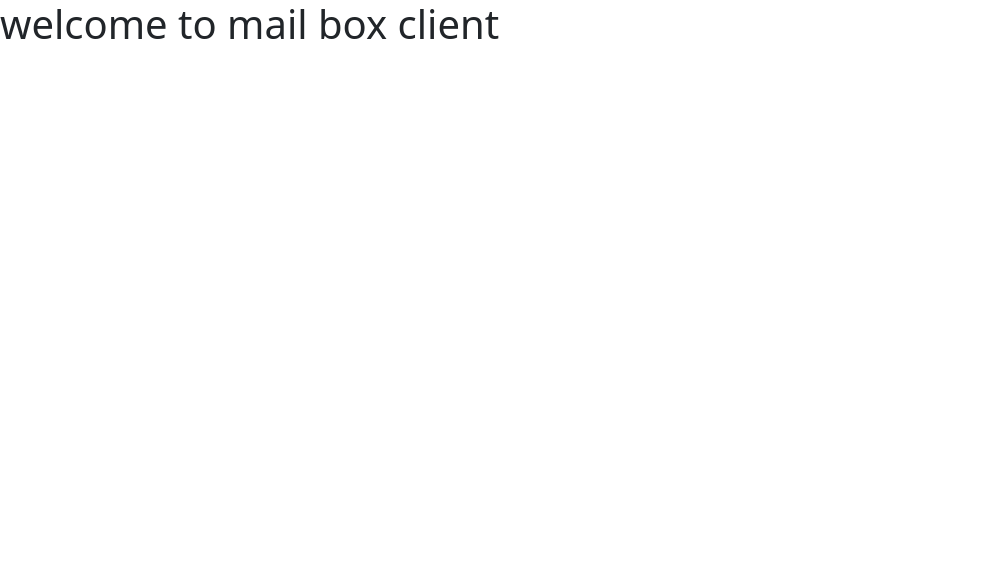
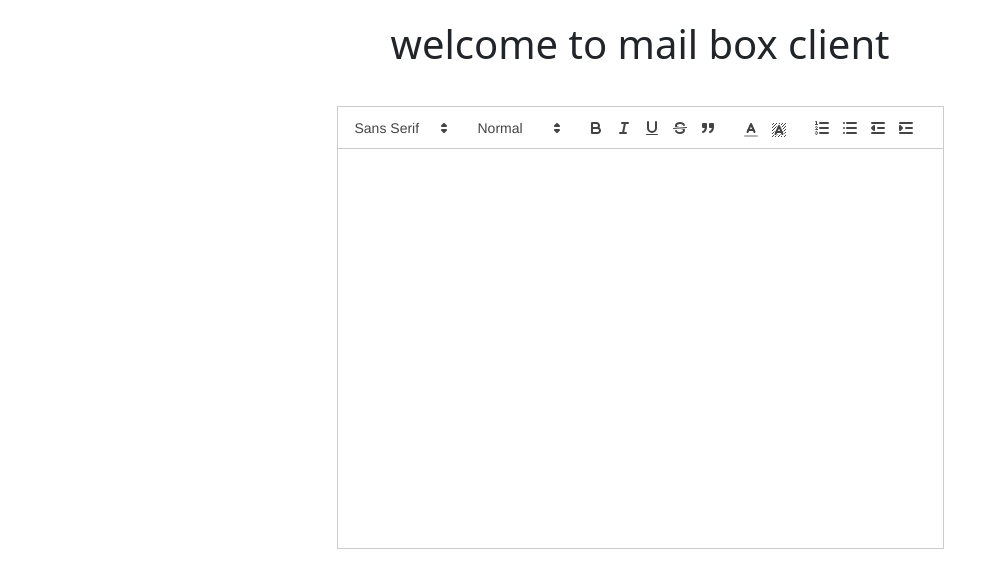
Before and after one commit to Dilkashpeshimam18/mailBoxClient-react, a React (Create React App) app: page / in a window 1280 px wide. Shown: the top 588 px of the page, without its empty margins (0-1007 px from the left). Built offline with nearby package versions, Linux system fonts and the light colour scheme.

Commit message:
created text editor using react-quill & react-draft-wysiwyg

```diff
--- /dev/null
+++ b/src/components/Home/Home.css
@@ -0,0 +1,7 @@
+.home {
+  display: flex;
+  flex-direction: column;
+  justify-content: center;
+  align-items: center;
+  padding-top: 20px;
+}
--- a/src/components/Home/Home.js
+++ b/src/components/Home/Home.js
@@ -1,8 +1,14 @@
 import React from 'react'
-
+import TextEditor from '../TextEditor/TextEditor'
+import './Home.css'
+import Editor from '../TextEditor/Editor'
 const Home = () => {
     return (
-        <div><h1>welcome to mail box client</h1></div>
+        <div className='home'>
+            <h1>welcome to mail box client</h1>
+            {/* <TextEditor /> */}
+            <Editor />
+        </div>
     )
 }
 
--- /dev/null
+++ b/src/components/TextEditor/Editor.js
@@ -0,0 +1,54 @@
+import React, { useState, useEffect, useRef } from 'react'
+import ReactQuill from 'react-quill';
+import '../../../node_modules/react-quill/dist/quill.snow.css';
+import Parser from 'html-react-parser';
+
+const Editor = () => {
+    const [value, setValue] = useState('');
+    let editorRef = useRef()
+    const modules = {
+        toolbar: [
+            [{ 'font': [] }],
+            [{ 'size': ['small', false, 'large', 'huge'] }],
+            ['bold', 'italic', 'underline', 'strike', 'blockquote'],
+            [{ 'color': [] }, { 'background': [] }],
+            [{ 'list': 'ordered' }, { 'list': 'bullet' }, { 'indent': '-1' }, { 'indent': '+1' }],
+        ],
+    }
+
+    const formats = [
+        'font',
+        'size',
+        'bold', 'italic', 'underline', 'strike', 'blockquote',
+        'color', 'background',
+        'list', 'bullet', 'indent',
+
+    ]
+    const onChangeText = () => {
+        let editor = editorRef.getEditor();
+        let unprivilegedEditor = editorRef.makeUnprivilegedEditor(editor);
+        let inpText = unprivilegedEditor.getText();
+        setValue(inpText)
+    }
+
+    useEffect(() => {
+
+        console.log(value)
+    }, [value])
+    return (
+        <div className='textEditor'>
+            <ReactQuill theme="snow"
+                style={{ height: '400px' }}
+                value={value}
+                onChange={onChangeText}
+                modules={modules}
+                formats={formats}
+                ref={(el) => { editorRef = el }}
+            ></ReactQuill>
+            {Parser(value)}
+        </div>
+
+    )
+}
+
+export default Editor
--- /dev/null
+++ b/src/components/TextEditor/TextEditor.css
@@ -0,0 +1,22 @@
+.textEditor {
+  display: flex;
+  flex-direction: column;
+  justify-content: center;
+  align-items: center;
+  padding-top: 30px;
+}
+.wrapper-class {
+  padding: 1rem;
+  border: 1px solid #ccc;
+  width: 70%;
+  height: 500px;
+}
+.editor-class {
+  background-color: rgb(243, 243, 243);
+  padding: 1rem;
+  border: 1px solid #ccc;
+  max-height: 410px;
+}
+.toolbar-class {
+  border: 1px solid #ccc;
+}
--- /dev/null
+++ b/src/components/TextEditor/TextEditor.js
@@ -0,0 +1,55 @@
+import React, { useState, useEffect, Component } from 'react'
+import { Editor } from "react-draft-wysiwyg";
+import '../../../node_modules/react-draft-wysiwyg/dist/react-draft-wysiwyg.css'
+import { EditorState } from 'draft-js';
+import './TextEditor.css'
+import { convertToRaw } from 'draft-js'
+import draftjsToMarkdown from 'draftjs-to-markdown';
+
+
+const TextEditor = () => {
+    const [editorState, setEditorState] = useState(
+        () => EditorState.createEmpty(),
+    );
+    const [convertedContent, setConvertedContent] = useState(null);
+    const onEditorStateChange = (editorState) => {
+        setEditorState(editorState)
+    }
+
+    useEffect(() => {
+
+        setConvertedContent(draftjsToMarkdown(convertToRaw(editorState.getCurrentContent())))
+
+    }, [editorState])
+
+
+    return (
+        <div className='textEditor'>
+            <Editor
+                wrapperClassName="wrapper-class"
+                editorClassName="editor-class"
+                toolbarClassName="toolbar-class"
+                editorState={editorState}
+                onEditorStateChange={onEditorStateChange}
+
+                hashtag={{
+                    separator: ' ',
+                    trigger: '#',
+                }}
+                mention={{
+                    separator: ' ',
+                    trigger: '@',
+                    suggestions: [
+                        { text: 'JavaScript', value: 'javascript', url: 'js' },
+                        { text: 'Golang', value: 'golang', url: 'go' },
+                    ],
+                }}
+
+            />
+            <textarea value={convertedContent} />
+        </div>
+
+    )
+}
+
+export default TextEditor
```
Also changed, not shown: package.json (+12 -0 lines), 1 other file (tests, documents, lock files or other folders).
